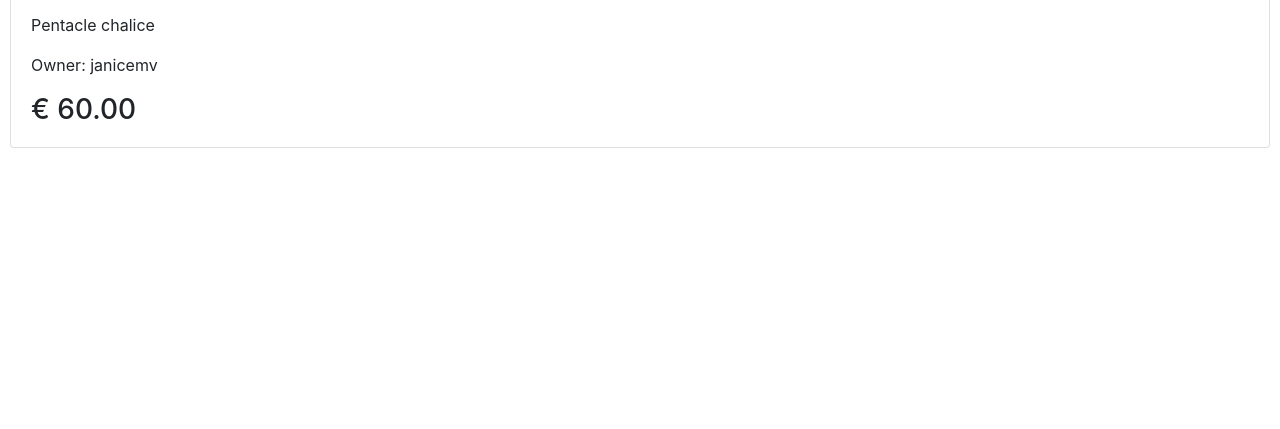
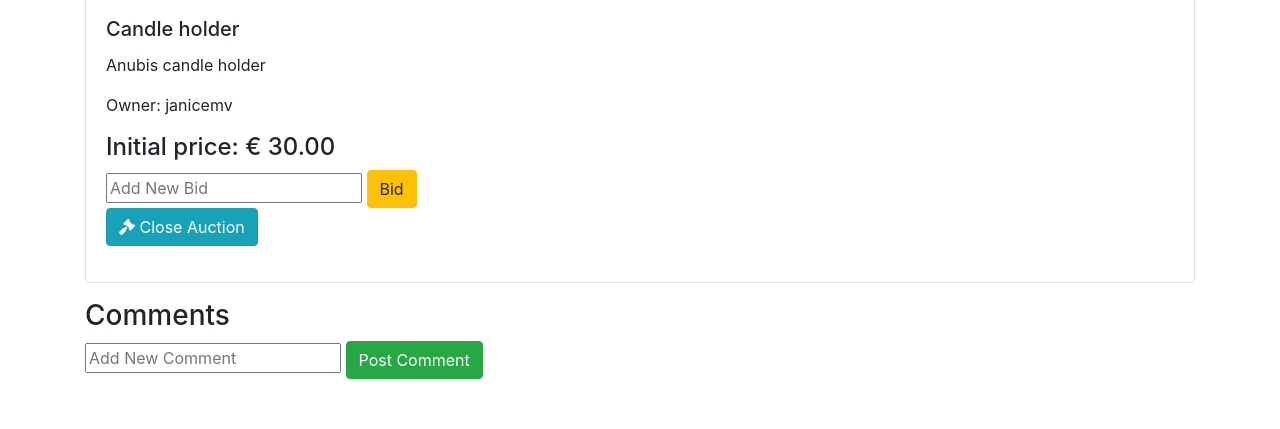
Before and after one commit to janicemv/cs50w-2025, a Django app: page /listing/4/ in a window 1280 px wide. Shown: the part 723-1152 px from the top of the page. Before the commit the page ends 871 px from the top, so only its background shows below. Run offline with Django 5.2, Linux system fonts and the light colour scheme; a user stored in the database is signed in; data comes from the database, SQL or seed files in the repository; some libraries are stand-ins or nearby versions.

Commit message:
Project 2 complete

```diff
--- a/projects/2-commerce/auctions/admin.py
+++ b/projects/2-commerce/auctions/admin.py
@@ -1,7 +1,9 @@
 from django.contrib import admin
-from .models import User, Category, Listing
+from .models import User, Category, Listing, Comment, Bid
 
 # Register your models here.
 admin.site.register(User)
 admin.site.register(Category)
 admin.site.register(Listing)
+admin.site.register(Comment)
+admin.site.register(Bid)
--- a/projects/2-commerce/auctions/models.py
+++ b/projects/2-commerce/auctions/models.py
@@ -11,11 +11,18 @@ class Category(models.Model):
     def __str__(self):
         return self.categoryName
 
+class Bid(models.Model):
+    bid = models.IntegerField(default=0)
+    user = models.ForeignKey(User, on_delete=models.CASCADE, related_name="userBid")
+
+    def __str__(self):
+        return f"{self.bid}"
+
 class Listing(models.Model):
     title = models.CharField(max_length=64)
     description = models.CharField(max_length=300)
     imageUrl = models.CharField(max_length=1000)
-    price = models.FloatField()
+    price = models.ForeignKey(Bid, on_delete=models.CASCADE, blank=True, null=True, related_name="price")
     isActive = models.BooleanField(default=True)
     owner = models.ForeignKey(User, on_delete=models.CASCADE, blank=True, null=True, related_name="user")
     category = models.ForeignKey(Category, on_delete=models.CASCADE, blank=True, null=True, related_name="category")
@@ -23,3 +30,11 @@ class Listing(models.Model):
 
     def __str__(self):
         return self.title
+
+class Comment(models.Model):
+    author = models.ForeignKey(User, on_delete=models.CASCADE, related_name="commentAuthor")
+    listing = models.ForeignKey(Listing, on_delete=models.CASCADE, related_name="commentListing")
+    message = models.CharField(max_length=300)
+
+    def __str__(self):
+        return f"{self.author} comment on {self.listing}"
--- a/projects/2-commerce/auctions/static/auctions/styles.css
+++ b/projects/2-commerce/auctions/static/auctions/styles.css
@@ -1,5 +1,9 @@
 body {
     padding: 10px;
+}
+
+.nav-link a {
+    color: #6f42c1;
 }
 
 .card {
--- a/projects/2-commerce/auctions/templates/auctions/layout.html
+++ b/projects/2-commerce/auctions/templates/auctions/layout.html
@@ -7,13 +7,17 @@
         <link rel="stylesheet" href="https://stackpath.bootstrapcdn.com/bootstrap/4.4.1/css/bootstrap.min.css" integrity="sha384-Vkoo8x4CGsO3+Hhxv8T/Q5PaXtkKtu6ug5TOeNV6gBiFeWPGFN9MuhOf23Q9Ifjh" crossorigin="anonymous">
         <link href="{% static 'auctions/styles.css' %}" rel="stylesheet">
     </head>
+
         <body>
-        <h1>✨ Magic Auctions</h1>
-        <div>
+            <div class="container mx-auto my-4">
+
+            <h1>✨ Magical Auctions</h1>
+
+            <div class="bg-light my-3">
                 {% if user.is_authenticated %}
-                Signed in as <strong>{{ user.username }}</strong>.
+                    <small>Signed in as <strong>{{ user.username }}</strong>.</small>
                 {% else %}
-                Not signed in.
+                    <small>Not signed in.</small>
                 {% endif %}
             </div>
             <ul class="nav">
@@ -42,6 +46,7 @@
             <hr>
             {% block body %}
             {% endblock %}
+    </div>
 
         <script src="https://kit.fontawesome.com/ea216ae7a0.js" crossorigin="anonymous"></script>
     </body>
--- a/projects/2-commerce/auctions/templates/auctions/listing.html
+++ b/projects/2-commerce/auctions/templates/auctions/listing.html
@@ -3,9 +3,21 @@
 {% block body %}
     <h2>Product: {{ listing.title }}</h2>
 
+    <div>
+        {% if messages %}
+            <div class="container mt-3">
+                {% for message in messages %}
+                    {% if 'bid' in message.extra_tags %}
+                <div class="alert alert-{{ message.level_tag }}">
+                    {{ message }}
+                </div>
+                    {% endif %}
+                {% endfor %}
+            </div>
+        {% endif %}
+    </div>
 
     <div class="card mb-3">
-    <div class="row mt-2">
             {% if user.is_authenticated %}
                 {% if isListingInWatchlist %}
                     <form action="{% url 'removeFromWatchlist' listing.id %}" method="POST">
@@ -19,13 +31,94 @@
                     </form>
                 {% endif %}
             {% endif %}
-    </div>
         <img src="{{ listing.imageUrl }}" class="card-img-listing mt-4" alt{{ listing.title }}>
         <div class="card-body">
             <h5 class="card-title">{{ listing.title }}</h5>
             <p class="card-text">{{ listing.description }}</p>
             <p class="card-text">Owner: {{ listing.owner }}</p>
-      <p class="card-text h3">€ {{ listing.price|floatformat:2 }}</p>
+            <p class="card-text h4">
+                {% if listing.isActive %}Initial price:
+                {% else %}Sold For:
+                {% endif %}
+                 € {{ listing.price.bid|floatformat:2 }}</p>
+
+            <div class="form-group">
+                {% if user.is_authenticated %}
+                    {% if listing.isActive %}
+                        <form action="{% url 'addBid' listing.id %}" method="POST">
+                            {% csrf_token %}
+
+                            <input type="number" name="newBid" min="0" placeholder="Add New Bid">
+                            <button type="submit" class="btn btn-warning">Bid</button>
+                        </form>
+
+                        {% if isOwner %}
+                            <form action="{% url 'closeAuction' listing.id %}" method="POST">
+                                {% csrf_token %}
+                                <button class="btn btn-info" title="Close Auction"><i class="fa-solid fa-gavel"></i> Close Auction</button>
+                            </form>
+                        {% endif %}
+
+                    {% elif user == listing.price.user %}
+                            <div class="alert alert-success">
+                                <p>Congratulations, you won this Auction!</p>
+                            </div>
+                    {% endif %}
+                {% endif %}
+            </div>
+            <div>
+                {% if messages %}
+                    <div class="container mt-3">
+                        {% for message in messages %}
+                            {% if 'closed' in message.extra_tags %}
+                        <div class="alert alert-{{ message.level_tag }}">
+                            {{ message }}
+                        </div>
+                            {% endif %}
+                        {% endfor %}
+                    </div>
+                {% endif %}
+            </div>
+        </div>
+    </div>
+
+    <div class="mt-2">
+        <h3>Comments</h3>
+        <div class="form-group">
+            {% if user.is_authenticated %}
+                <form action="{% url 'addComment' listing.id %}" method="POST">
+                    {% csrf_token %}
+
+                    <input type="text" name="newComment" placeholder="Add New Comment">
+                    <button type="submit" class="btn btn-success">Post Comment</button>
+                </form>
+            {% endif %}
+        </div>
+
+        <div>
+            {% if messages %}
+                <div class="container mt-3">
+                    {% for message in messages %}
+                        {% if 'comment' in message.extra_tags %}
+                    <div class="alert alert-{{ message.level_tag }}">
+                        {{ message }}
+                    </div>
+                        {% endif %}
+                    {% endfor %}
+                </div>
+            {% endif %}
+        </div>
+
+        <div>
+            <ul class="list-group"></ul>
+            {% for comment in allComments %}
+
+                <li class="list-group-item">{{ comment.message }} <small class="text-muted">({{ comment.author }})</small></li>
+
+            {% endfor %}
+        </ul>
+
+
         </div>
     </div>
 {% endblock %}
--- a/projects/2-commerce/auctions/templates/auctions/watchlist.html
+++ b/projects/2-commerce/auctions/templates/auctions/watchlist.html
@@ -15,7 +15,11 @@
                 <h5 class="card-title">{{ listing.title }}</h5>
                 <p class="card-text">{{ listing.description }}</p>
                 <p class="card-text font-weight-bold">€ {{ listing.price|floatformat:2 }}</p>
+                {% if listing.isActive %}
                 <a href="{% url 'listing' id=listing.id %}" class="btn btn-info">Details</a>
+                {% else %}
+                <p class="btn btn-danger" disabled>Item sold</p>
+                {% endif %}
             </div>
         </div>
     </div>
--- a/projects/2-commerce/auctions/urls.py
+++ b/projects/2-commerce/auctions/urls.py
@@ -12,5 +12,8 @@ urlpatterns = [
     path("listing/<int:id>/", views.listing, name="listing"),
     path("removeFromWatchlist/<int:id>/", views.removeFromWatchlist, name="removeFromWatchlist"),
     path("addToWatchlist/<int:id>/", views.addToWatchlist, name="addToWatchlist"),
-    path("watchlist", views.displayWatchlist, name="watchlist")
+    path("watchlist", views.displayWatchlist, name="watchlist"),
+    path("addComment/<int:id>/", views.addComment, name="addComment"),
+    path("addBid/<int:id>/", views.addBid, name="addBid"),
+    path("closeAuction/<int:id>/", views.closeAuction, name="closeAuction")
 ]
--- a/projects/2-commerce/auctions/views.py
+++ b/projects/2-commerce/auctions/views.py
@@ -3,8 +3,10 @@ from django.db import IntegrityError
 from django.http import HttpResponse, HttpResponseRedirect
 from django.shortcuts import render
 from django.urls import reverse
+from django.contrib import messages
 
-from .models import User, Category, Listing
+
+from .models import User, Category, Listing, Comment, Bid
 
 from .models import User
 
@@ -50,11 +52,19 @@ def createListing(request):
 
         categoryData = Category.objects.get(categoryName=category)
 
+        # Create Bid object
+        bid = Bid(
+            bid=float(price),
+            user=user
+            )
+
+        bid.save()
+
         newListing = Listing(
             title=title,
             description=description,
             imageUrl=imageUrl,
-            price=float(price),
+            price=bid,
             category=categoryData,
             owner=user,
         )
@@ -69,10 +79,43 @@ def createListing(request):
 def listing(request, id):
     listingData = Listing.objects.get(pk=id)
     isListingInWatchlist = request.user in listingData.watchlist.all()
+    allComments = Comment.objects.filter(listing=listingData)
+    isOwner = request.user.username == listingData.owner.username
     return render(request, "auctions/listing.html", {
         "listing": listingData,
-        "isListingInWatchlist": isListingInWatchlist
+        "isListingInWatchlist": isListingInWatchlist,
+        "allComments": allComments,
+        "isOwner": isOwner
     })
+
+def addBid(request, id):
+    newBid = request.POST['newBid']
+    listingData = Listing.objects.get(pk=id)
+    if int(newBid) > listingData.price.bid:
+        updateBid = Bid(
+            user=request.user,
+            bid=newBid
+        )
+        updateBid.save()
+        listingData.price = updateBid
+        listingData.save()
+        messages.success(request, "Bid updated!", extra_tags="bid")
+
+    else:
+        messages.warning(request, "Bid failed :(", extra_tags="bid")
+
+    return HttpResponseRedirect(reverse("listing",args=(id, )))
+
+
+def closeAuction(request, id):
+    listingData = Listing.objects.get(pk=id)
+    listingData.isActive = False
+    listingData.save()
+    isOwner = request.user.username == listingData.owner.username
+    messages.info(request, "Auction closed!", extra_tags="closed")
+    return HttpResponseRedirect(reverse("listing",args=(id, )))
+
+
 
 def addToWatchlist(request, id):
     listingData = Listing.objects.get(pk=id)
@@ -92,6 +135,27 @@ def removeFromWatchlist(request, id):
     currentUser = request.user
     listingData.watchlist.remove(currentUser)
     return HttpResponseRedirect(reverse("listing",args=(id, )))
+
+def addComment(request, id):
+    currentUser = request.user
+    listingData = Listing.objects.get(pk=id)
+    message = request.POST.get('newComment')
+
+    if message.strip():
+        newComment = Comment(
+            author = currentUser,
+            listing = listingData,
+            message = message
+        )
+
+        newComment.save()
+        messages.success(request, "Comment posted!", extra_tags="comment")
+    else:
+        messages.warning(request, "Please write something to post :)", extra_tags="comment")
+
+
+    return HttpResponseRedirect(reverse("listing",args=(id, )))
+
 
 def login_view(request):
     if request.method == "POST":
```
Also changed, not shown: projects/2-commerce/specifications.md (+7 -7 lines), projects/2-commerce/auctions/migrations/0004_comment.py (added), projects/2-commerce/auctions/migrations/0005_bid_alter_listing_price.py (added), projects/2-commerce/auctions/migrations/0006_alter_bid_bid.py (added), projects/2-commerce/db.sqlite3. Lines whose indentation alone changed are shown as unchanged.
